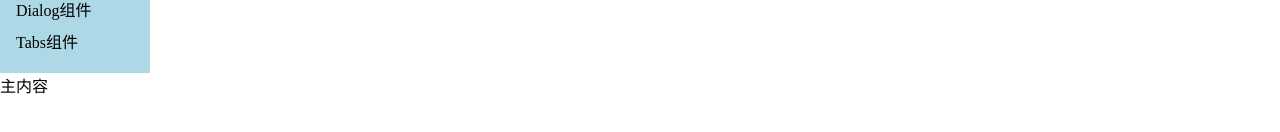
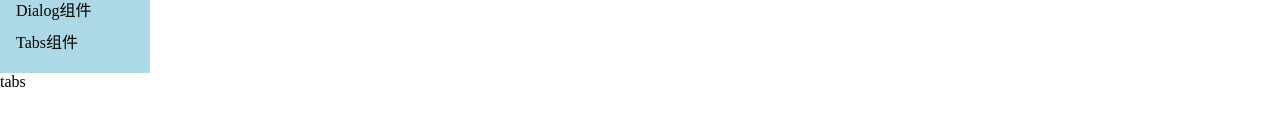
Before and after one commit to zhuanghaixin/vue3-element-ui, a Vue app: page /#/doc/tabs in a window 1280 px wide. Before the commit this address led to /#/doc. Shown: the part 182-314 px from the top of the page. Built offline with nearby package versions, Linux system fonts and the light colour scheme.

Commit message:
feat(router.ts/Doc.vue/main.ts):路由切换关闭aside

```diff
--- a/src/App.vue
+++ b/src/App.vue
@@ -4,13 +4,19 @@
 
 <script>
 import { ref, provide } from "vue";
+import { router } from "./router";
 export default {
   name: "App",
   setup() {
-    const width=document.documentElement.clientWidth;
-    console.log(width)
-    const menuVisible = ref(width<=500?false:true);
+    const width = document.documentElement.clientWidth;
+    console.log(width);
+    const menuVisible = ref(width <= 500 ? false : true);
     provide("xxx", menuVisible); //set
+    router.afterEach(() => {
+      if(width<=500){
+        menuVisible.value = false;
+      }
+    });
   },
 };
 </script>
--- a/src/components/Button.vue
+++ b/src/components/Button.vue
@@ -1,5 +1,5 @@
 <template>
-
+    <div>Button</div>
 </template>
 
 <script>
--- a/src/components/Dialog.vue
+++ b/src/components/Dialog.vue
@@ -1,5 +1,7 @@
 <template>
-
+<div>
+    Dialog
+</div>
 </template>
 
 <script>
--- a/src/components/Switch.vue
+++ b/src/components/Switch.vue
@@ -1,5 +1,7 @@
 <template>
-
+<div>
+    Switch
+</div>
 </template>
 
 <script>
--- a/src/components/Tabs.vue
+++ b/src/components/Tabs.vue
@@ -1,5 +1,7 @@
 <template>
-
+<div>
+    tabs
+</div>
 </template>
 
 <script>
--- a/src/main.ts
+++ b/src/main.ts
@@ -1,32 +1,10 @@
-import { createApp } from 'vue'
-import App from './App.vue'
-import Home from './views/Home.vue'
-import Doc from './views/Doc.vue'
-import Switch from  './components/Switch.vue'
-import Dialog from './components/Dialog.vue'
-import Tabs from  './components/Tabs.vue'
-import Button from './components/Button.vue'
-import './index.scss'
-import {createWebHashHistory,createRouter} from 'vue-router'
-const history=createWebHashHistory()
-const router=createRouter({
-    history:history,
-    routes: [
-        {path:'/',component:Home},
-        {path:'/doc',component:Doc,
-            children:[
-                { path:'switch',component:Switch},
-                { path:'dialog',component:Dialog},
-                { path:'button',component:Button},
-                { path:'tabs',component:Tabs},
-            ]
-        },
-
-    ],
-})
+import { router } from "./router";
+import { createApp } from "vue";
+import App from "./App.vue";
+import "./index.scss";
 
 // createApp(App).mount('#app')
 
-const app=createApp(App)
-app.use(router)
-app.mount('#app')
+const app = createApp(App);
+app.use(router);
+app.mount("#app");
--- /dev/null
+++ b/src/router.ts
@@ -0,0 +1,28 @@
+import { createWebHashHistory, createRouter } from "vue-router";
+
+import Home from "./views/Home.vue";
+import Doc from "./views/Doc.vue";
+import Switch from "./components/Switch.vue";
+import Dialog from "./components/Dialog.vue";
+import Tabs from "./components/Tabs.vue";
+import Button from "./components/Button.vue";
+const history = createWebHashHistory();
+export const router = createRouter({
+  history: history,
+  routes: [
+    { path: "/", component: Home },
+    {
+      path: "/doc",
+      component: Doc,
+      children: [
+        { path: "switch", component: Switch },
+        { path: "dialog", component: Dialog },
+        { path: "button", component: Button },
+        { path: "tabs", component: Tabs },
+      ],
+    },
+  ],
+});
+router.afterEach(() => {
+  console.log("路由切换");
+});
--- a/src/views/Doc.vue
+++ b/src/views/Doc.vue
@@ -19,7 +19,9 @@
           </li>
         </ol>
       </aside>
-      <main>主内容</main>
+      <main>
+        <router-view></router-view>
+      </main>
     </div>
   </div>
 </template>
```
